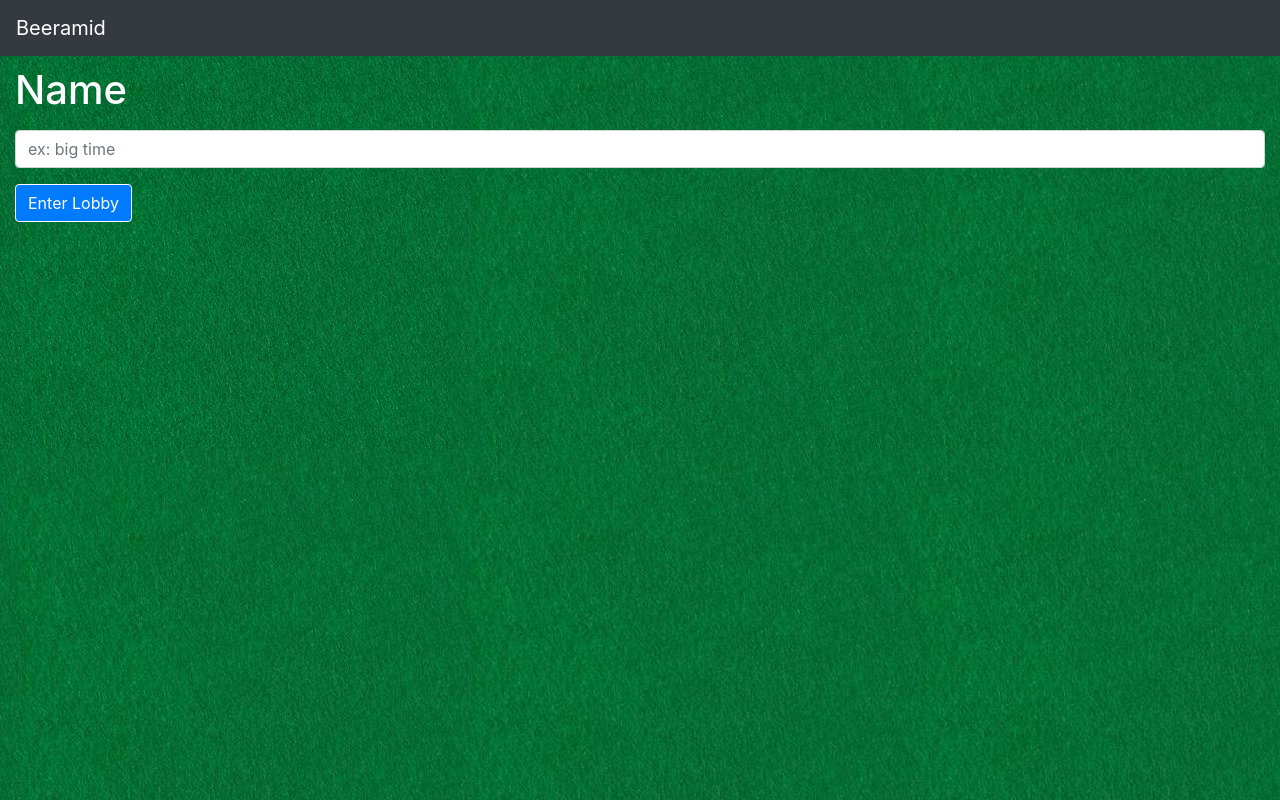
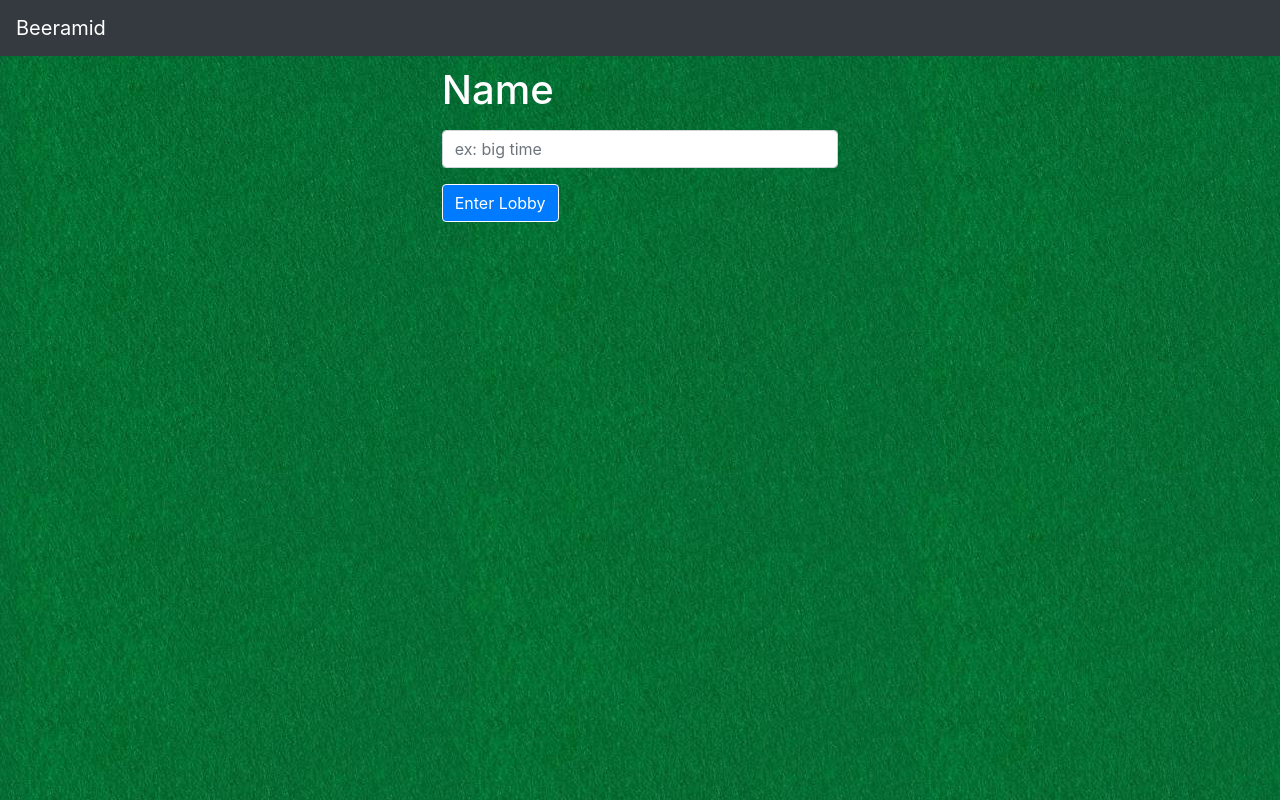
Before and after one commit to kennedyjustin/beeramid, a React app: page / in a window 1280 px wide. Built offline with nearby package versions, Linux system fonts and the light colour scheme; no server answers.

Commit message:
Prelobby looks better on laptops

```diff
--- a/app/PreLobby.js
+++ b/app/PreLobby.js
@@ -32,7 +32,7 @@ class PreLobby extends Component {
     return (
       <Container fluid>
         <Row>
-          <Col>
+          <Col md={{ span: 6, offset: 3 }} lg={{ span: 4, offset: 4 }}>
           <Form onSubmit={this.enterName.bind(this)}>
             <Form.Group>
               <Form.Label><h1>Name</h1></Form.Label>
```
Also changed, not shown: 1 other file (tests, documents, lock files or other folders).
